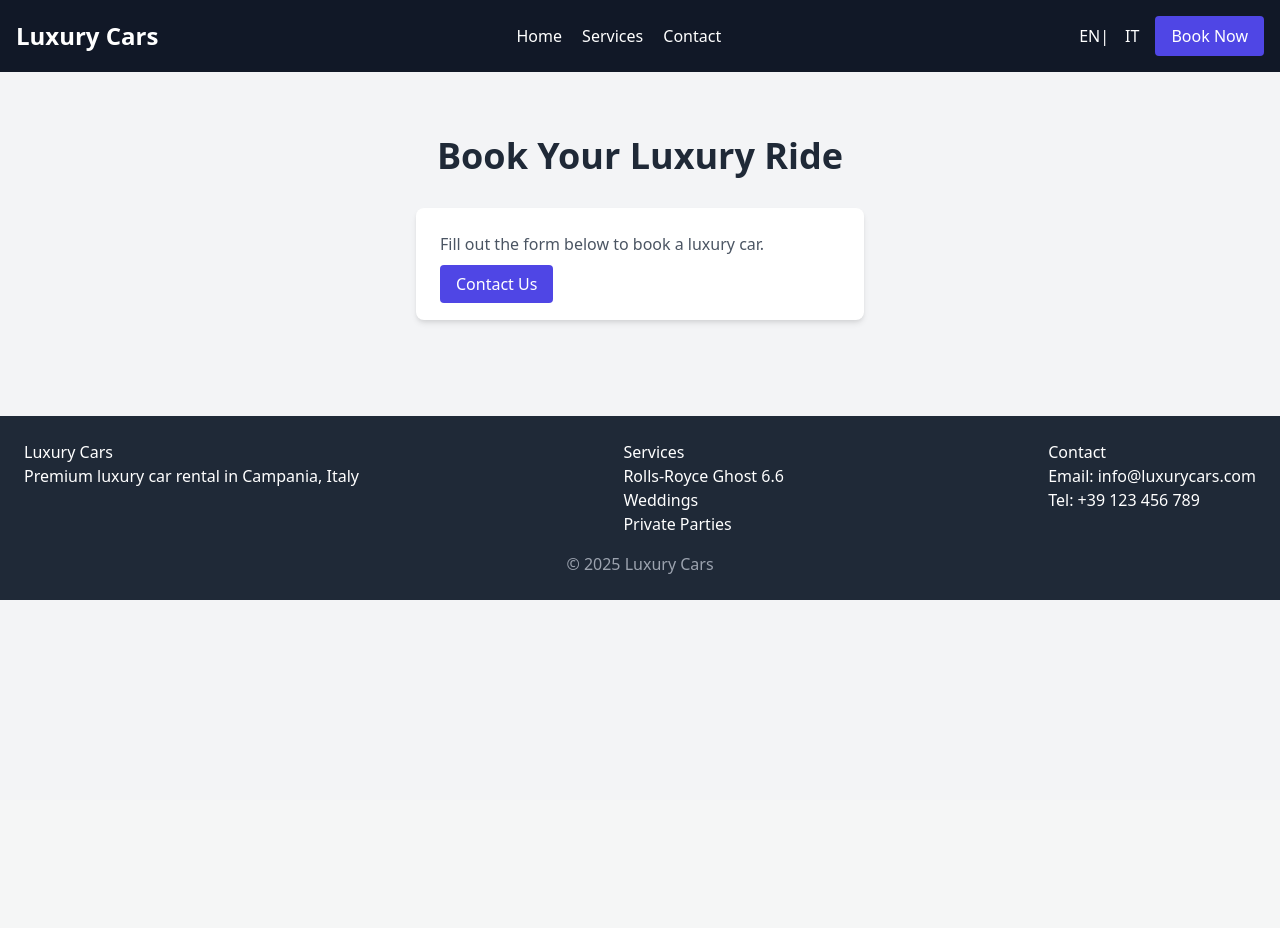
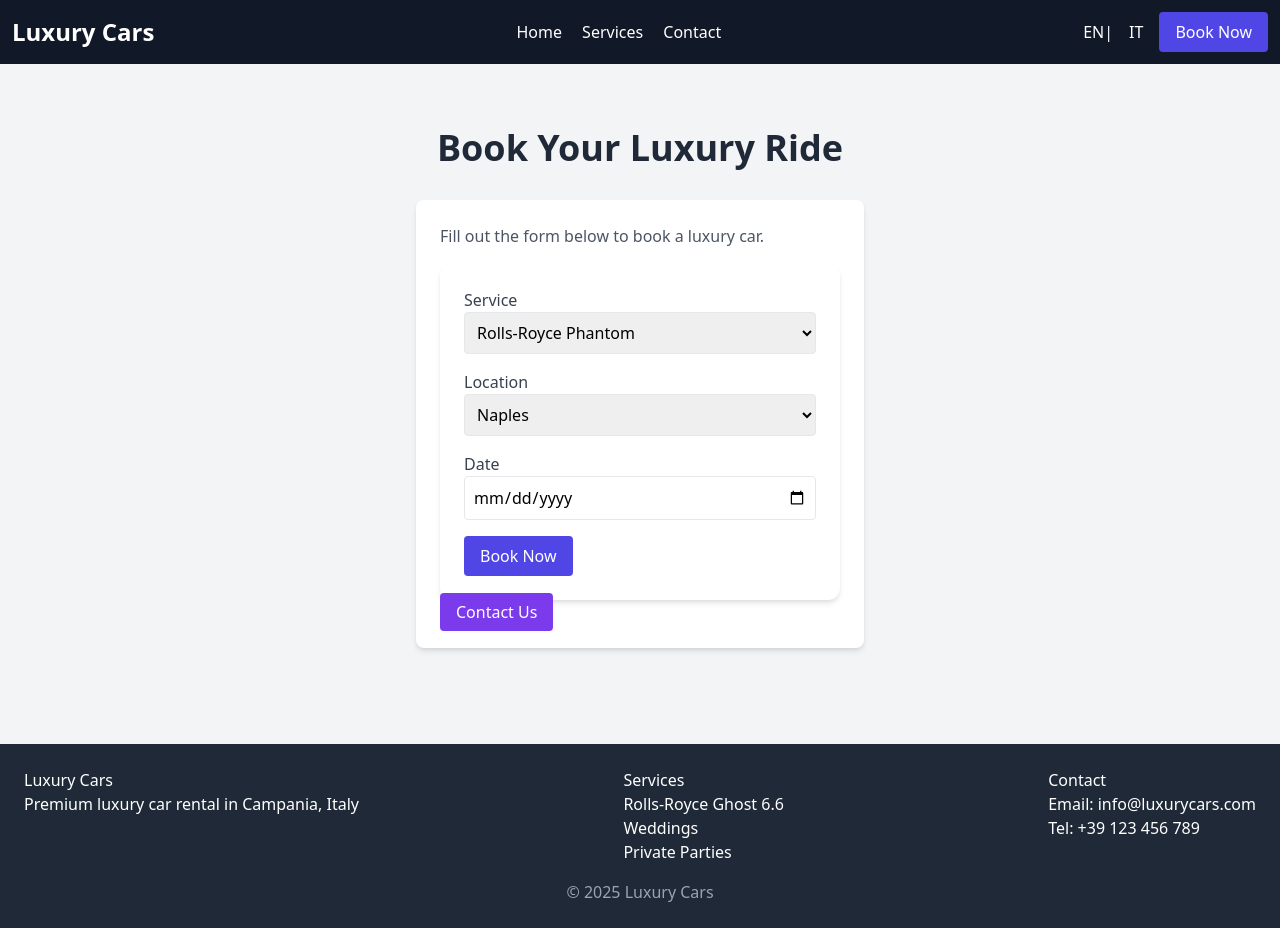
Before and after one commit to papajo/luxury-car-rental-flask, a Flask app: page /1/book in a window 1280 px wide. Before the commit the page ends 600 px from the top, so only its background shows below. Run offline with Flask 3, Linux system fonts and the light colour scheme.

Commit message:
fix bunch of typos in templates, rename to services

```diff
--- a/app.py
+++ b/app.py
@@ -1,8 +1,10 @@
-from flask import Flask, render_template, request, send_from_directory
-import os
+from flask import Flask, render_template, request
 from flask_babel import Babel, _
+import logging
 
 app = Flask(__name__)
+logging.basicConfig(level=logging.DEBUG)
+app.logger.setLevel(logging.DEBUG)
 
 def get_locale():
     return request.accept_languages.best_match(['en', 'it']) or 'en'
@@ -10,31 +12,30 @@ def get_locale():
 babel = Babel(app, locale_selector=get_locale)
 
 @app.route('/')
-def home(): return render_template('index.html')
-
-@app.route('/static/')
-def serve_static(filename):
-    root_dir = os.path.dirname(os.getcwd())
-    return send_from_directory(os.path.join(root_dir, 'static'), filename)
-
-def create_app(): return app
-
-@app.route('/')
 @app.route('/<lang>/')
 def index(lang='en'):
+    app.logger.debug(f"Rendering index page for lang={lang}")
     return render_template('index.html', lang=lang)
 
 @app.route('/<lang>/services')
 def services(lang):
+    app.logger.debug(f"Rendering services page for lang={lang}")
     return render_template('services.html', lang=lang)
+
+@app.route('/<lang>/services/<location>')
+def service_location(lang, location):
+    app.logger.debug(f"Rendering services page for lang={lang}, location={location}")
+    return render_template('services.html', lang=lang, location=location)
 
 @app.route('/<lang>/contact')
 def contact(lang):
+    app.logger.debug(f"Rendering contact page for lang={lang}")
     return render_template('contact.html', lang=lang)
 
 @app.route('/<lang>/book')
 def book(lang):
+    app.logger.debug(f"Rendering book page for lang={lang}")
     return render_template('book.html', lang=lang)
 
 if __name__ == '__main__':
-    app.run(debug=True)
+    app.run(debug=True, host='0.0.0.0')
--- a/templates/base.html
+++ b/templates/base.html
@@ -4,11 +4,12 @@
     <meta charset="UTF-8">
     <meta name="viewport" content="width=device-width, initial-scale=1.0">
     <title>Luxury Cars - {{ title }}</title>
+    <meta name="description" content="{{ _('Premium luxury car rentals in Campania, Italy') }}">
+    <meta name="keywords" content="{{ _('luxury car rental, rolls-royce, campania, italy, wedding car, private party') }}">
     <link href="https://cdn.jsdelivr.net/npm/tailwindcss@2.2.19/dist/tailwind.min.css" rel="stylesheet">
-    <link rel="stylesheet" href="{{ url_for('static', filename='css/styles.css') }}">
 </head>
 <body class="bg-gray-100 font-sans">
-    <header class="bg-gray-900 text-white p-4 flex justify-between items-center">
+    <header class="bg-gray-900 text-white p-3 flex justify-between items-center">
         <div class="text-2xl font-bold">Luxury Cars</div>
         <nav class="space-x-4">
             <a href="/{{ lang }}/" class="hover:text-gray-300">{{ _('Home') }}</a>
--- a/templates/book.html
+++ b/templates/book.html
@@ -5,7 +5,26 @@
     <div class="max-w-md mx-auto bg-white p-6 rounded-lg shadow-md">
         <p class="text-gray-600 mb-4">{{ _('Fill out the form below to book a luxury car.') }}</p>
         <!-- Add a simple form here (optional for now) -->
-        <a href="/{{ lang }}/contact" class="bg-indigo-600 text-white px-4 py-2 rounded hover:bg-indigo-700">{{ _('Contact Us') }}</a>
+        <div class="max-w-md mx-auto bg-white p-6 rounded-xl shadow-md">
+            <form action="/{{ lang }}/book" method="post">
+                <label for="service" class="block text-gray-700">{{ _('Service') }}</label>
+                <select id="service" name="service" class="w-full p-2 mb-4 border rounded">
+                    <option value="rolls-royce">{{ _('Rolls-Royce Phantom') }}</option>
+                    <option value="wedding">{{ _('Wedding Car') }}</option>
+                    <option value="party">{{ _('Private Party Car') }}</option>
+                </select>
+                <label for="location" class="block text-gray-700">{{ _('Location') }}</label>
+                <select id="location" name="location" class="w-full p-2 mb-4 border rounded">
+                    <option value="naples">{{ _('Naples') }}</option>
+                    <option value="salerno">{{ _('Salerno') }}</option>
+                    <!-- Add more locations -->
+                </select>
+                <label for="date" class="block text-gray-700">{{ _('Date') }}</label>
+                <input type="date" id="date" name="date" class="w-full p-2 mb-4 border rounded">
+                <button type="submit" class="bg-indigo-600 text-white px-4 py-2 rounded hover:bg-indigo-700">{{ _('Book Now') }}</button>
+            </form>
+        </div>
+        <a href="/{{ lang }}/contact" class="bg-purple-600 text-white px-4 py-2 rounded hover:bg-indigo-700">{{ _('Contact Us') }}</a>
     </div>
 </main>
 {% endblock %}
```
Also changed, not shown: templates/contact.html (+11 -0 lines), templates/index.html (+11 -0 lines), templates/services.html (renamed from templates/service.html, +8 -0 lines).
